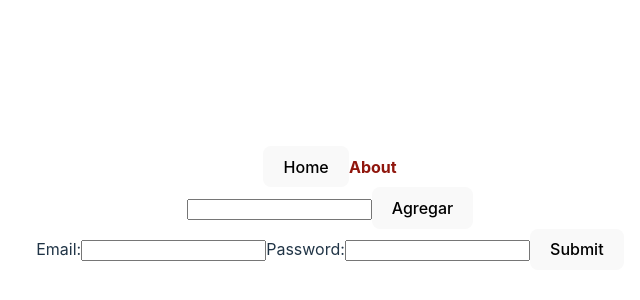
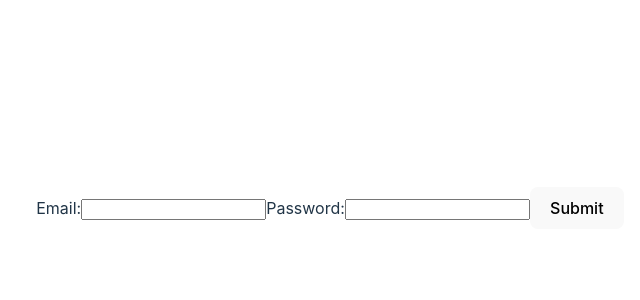
Before and after one commit to jlcarrascof/rym-44b, a React (Vite) app in the folder front/: page / in a window 1280 px wide. Shown: the part 192-492 px from the top of the page, without its empty margins (310-950 px from the left). Built offline with nearby package versions, Linux system fonts and the light colour scheme.

Commit message:
Use conditional rendering to show the Navbar in all routes except the root route

```diff
--- a/front/src/App.jsx
+++ b/front/src/App.jsx
@@ -12,8 +12,8 @@ import Form from './components/Form';
 
 function App() {
 
-   const location = useLocation();
-   console.log(location);
+   const { pathname } = useLocation();
+
    const [characters, setCharacters] = useState([]);
 
    /*
@@ -53,7 +53,7 @@ function App() {
 
    return (
       <div className='App'>
-         <Nav onSearch={onSearch} />
+         { pathname !== '/' && <Nav onSearch={onSearch} /> }
          <Routes>
             <Route path='/' element={<Form />} />
             <Route path='/home' element={<Cards characters={characters} onClose={onClose} />} />
```
